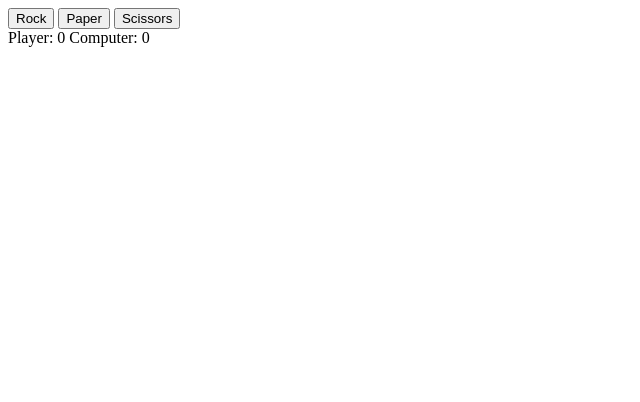
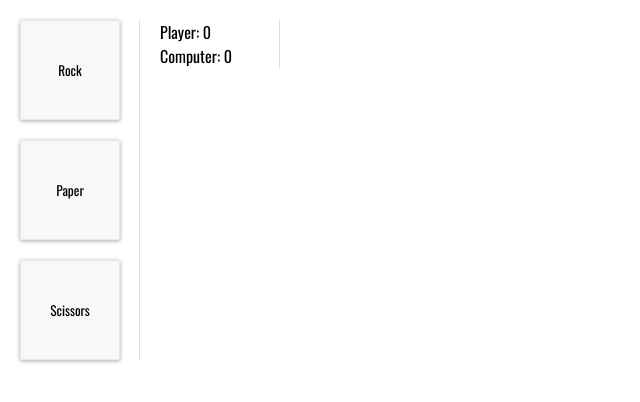
Before and after one commit to edmtrv/rock-paper-scissors, a plain HTML site: page index.html in a window 1280 px wide. Shown: the whole page, without its empty margins (0-640 px from the left). Drawn offline with nearby package versions, Linux system fonts and the light colour scheme.

Commit message:
Buttons and basic layout

```diff
--- a/index.html
+++ b/index.html
@@ -4,20 +4,22 @@
   <meta charset="UTF-8">
   <meta name="viewport" content="width=device-width, initial-scale=1.0">
   <meta http-equiv="X-UA-Compatible" content="ie=edge">
+  <link href="https://fonts.googleapis.com/css?family=Oswald:300,400,700" rel="stylesheet">
+  <link rel="stylesheet" href="./styles.css">
   <title>Rock Paper Scissors</title>
 </head>
 <body>
-  <div class="container">
-    <div class="buttons">
+  <div class="container clearfix">
+    <section class="buttons">
       <button class="btn">Rock</button>
       <button class="btn">Paper</button>
       <button class="btn">Scissors</button>
-    </div>
-    <div class="score">
+    </section>
+    <section class="score">
         Player: <span id="player">0</span>
         Computer: <span id="comp">0</span>
-    </div>
-    <div class="rounds"></div>
+    </section>
+    <section class="rounds"></section>
   </div>
   <script src="game.js"></script>
 </body>
--- /dev/null
+++ b/styles.css
@@ -0,0 +1,59 @@
+/* Basic */
+
+* {
+  margin: 0;
+  padding: 0;
+  box-sizing: border-box;
+}
+
+body {
+  font-family: "Oswald", sans-serif;
+}
+
+
+/* Layout */
+
+.clearfix:after {
+  content: "";
+  display: table;
+  clear: both;
+}
+
+.container {
+  padding-top: 20px;
+}
+
+section {
+  float: left;
+  width: 140px;
+  padding-left: 20px;
+  padding-right: 20px;
+  border-right: 1px solid rgba(151, 151, 151, 0.322);
+}
+
+button:not(:last-of-type) {
+  margin-bottom: 20px;
+}
+
+/* UI Elements */
+
+.btn {
+  display: block;
+  width: 100px;
+  height: 100px;
+  background-color: rgb(248, 248, 248);
+  border: 1px solid rgba(224, 224, 224, 0.671);
+  box-shadow: 0px 1px 4px rgb(167, 167, 167);
+  border-radius: 1px;
+  outline: none;
+  font-family: "Oswald", sans-serif;
+  transition: all .3s;
+}
+
+.btn:hover {
+  box-shadow: 0px 2px 6px rgb(156, 156, 156);
+}
+
+.btn:active {
+  box-shadow: 0px 1px 4px rgb(167, 167, 167);
+}
```
